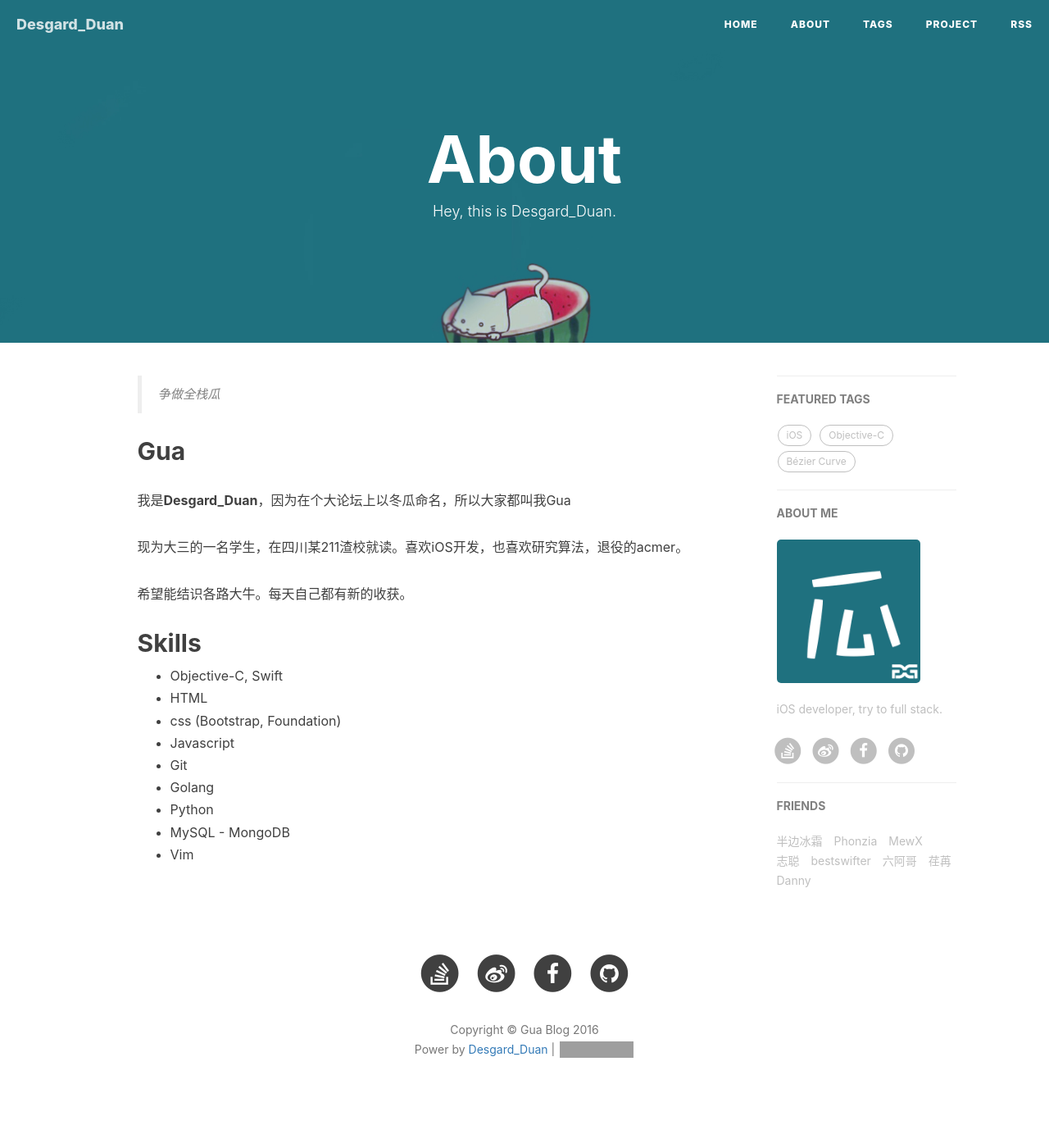
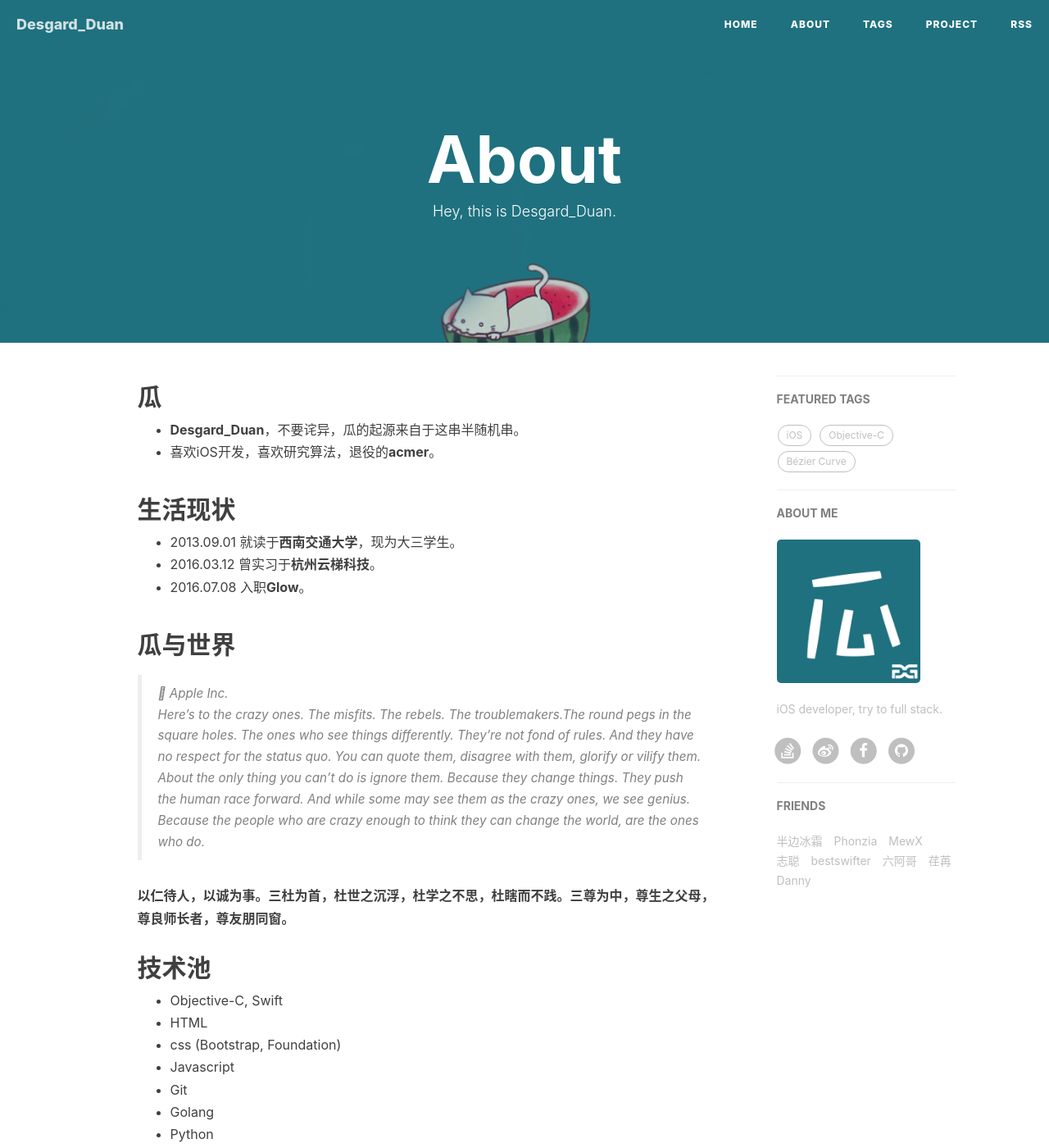
Before and after one commit to Desgard/desgard.github.com, a Jekyll site: the page built from about.html, in a window 1280 px wide and 1400 px high. Shown: the whole window at 82% size. Built offline with Jekyll 4.4.1, drawn with Linux system fonts in a browser that asks for light colours; nearby versions of some CDN libraries; comment, search, counter and statistics services are not loaded; grey boxes are pictures that could not be loaded.

Commit message:
MOD: 更新about页面

```diff
--- a/about.html
+++ b/about.html
@@ -7,17 +7,30 @@ header-img: "img/about-bg.jpg"
 
 <div class="zh post-container">
     <!--copied from markdown -->
-    <blockquote><p>争做全栈瓜</p></blockquote>
 
-    <h2>Gua</h2>
+    <h2>瓜</h2>
 
-    <p>我是<strong>Desgard_Duan</strong>，因为在个大论坛上以冬瓜命名，所以大家都叫我Gua</p>
+    <ul>
+        <li><strong>Desgard_Duan</strong>，不要诧异，瓜的起源来自于这串半随机串。</li>
+        <li>喜欢iOS开发，喜欢研究算法，退役的<strong>acmer</strong>。</li>
+    </ul>
 
-    <p>现为大三的一名学生，在四川某211渣校就读。喜欢iOS开发，也喜欢研究算法，退役的acmer。</p>
+    <h2>生活现状</h2>
+    <ul>
+        <li>2013.09.01 就读于<strong>西南交通大学</strong>，现为大三学生。</li>
+        <li>2016.03.12 曾实习于<strong>杭州云梯科技</strong>。</li>
+        <li>2016.07.08 入职<strong>Glow</strong>。</li>
+    </ul>
 
-    <p>希望能结识各路大牛。每天自己都有新的收获。</p>
-
-    <h2>Skills</h2>
+    <h2>瓜与世界</h2>
+    <blockquote>
+        <p>
+             Apple Inc.<br>
+            Here’s to the crazy ones. The misfits. The rebels. The troublemakers.The round pegs in the square holes. The ones who see things differently. They’re not fond of rules. And they have no respect for the status quo. You can quote them, disagree with them, glorify or vilify them. About the only thing you can’t do is ignore them. Because they change things. They push the human race forward. And while some may see them as the crazy ones, we see genius. Because the people who are crazy enough to think they can change the world, are the ones who do.
+        </p>
+        </blockquote>
+    <p><strong>以仁待人，以诚为事。三杜为首，杜世之沉浮，杜学之不思，杜瞎而不践。三尊为中，尊生之父母，尊良师长者，尊友朋同窗。</strong></p>
+    <h2>技术池</h2>
     <ul>
         <li>Objective-C, Swift</li>
         <li>HTML</li>
```
